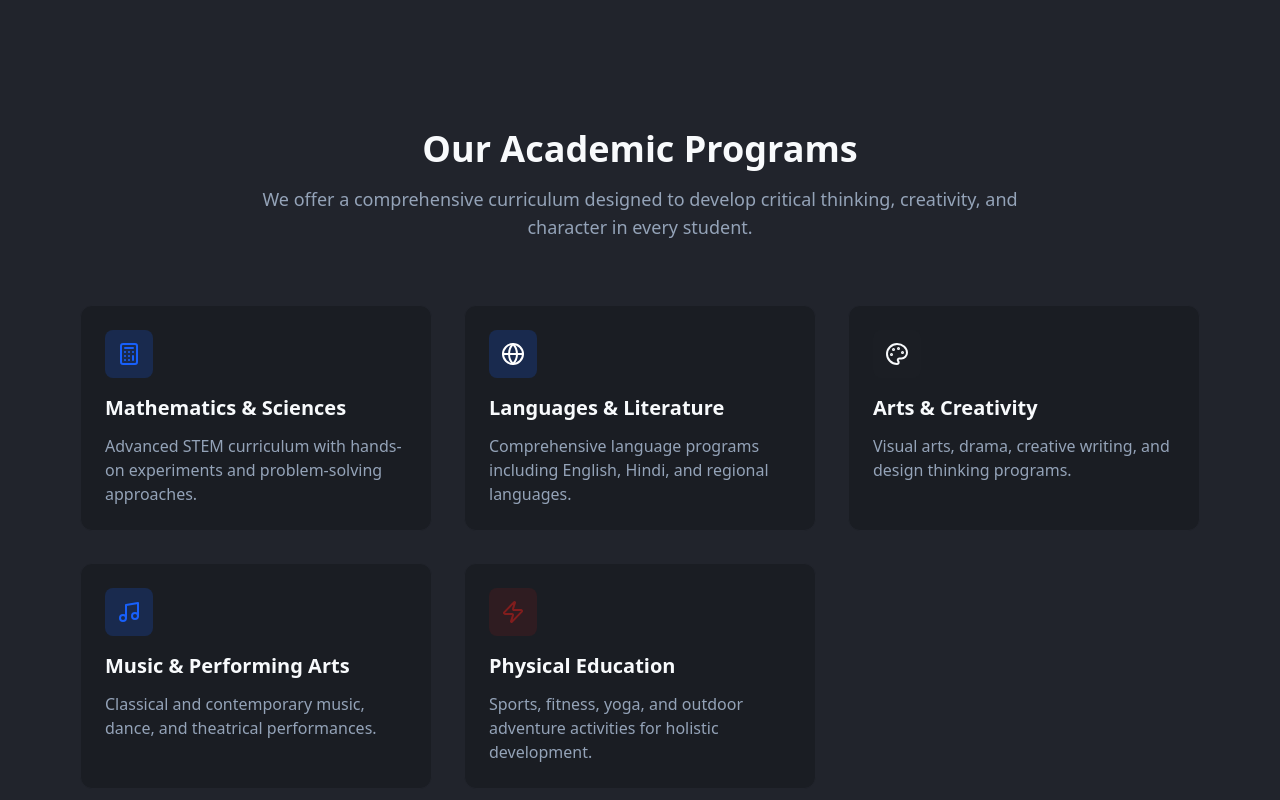
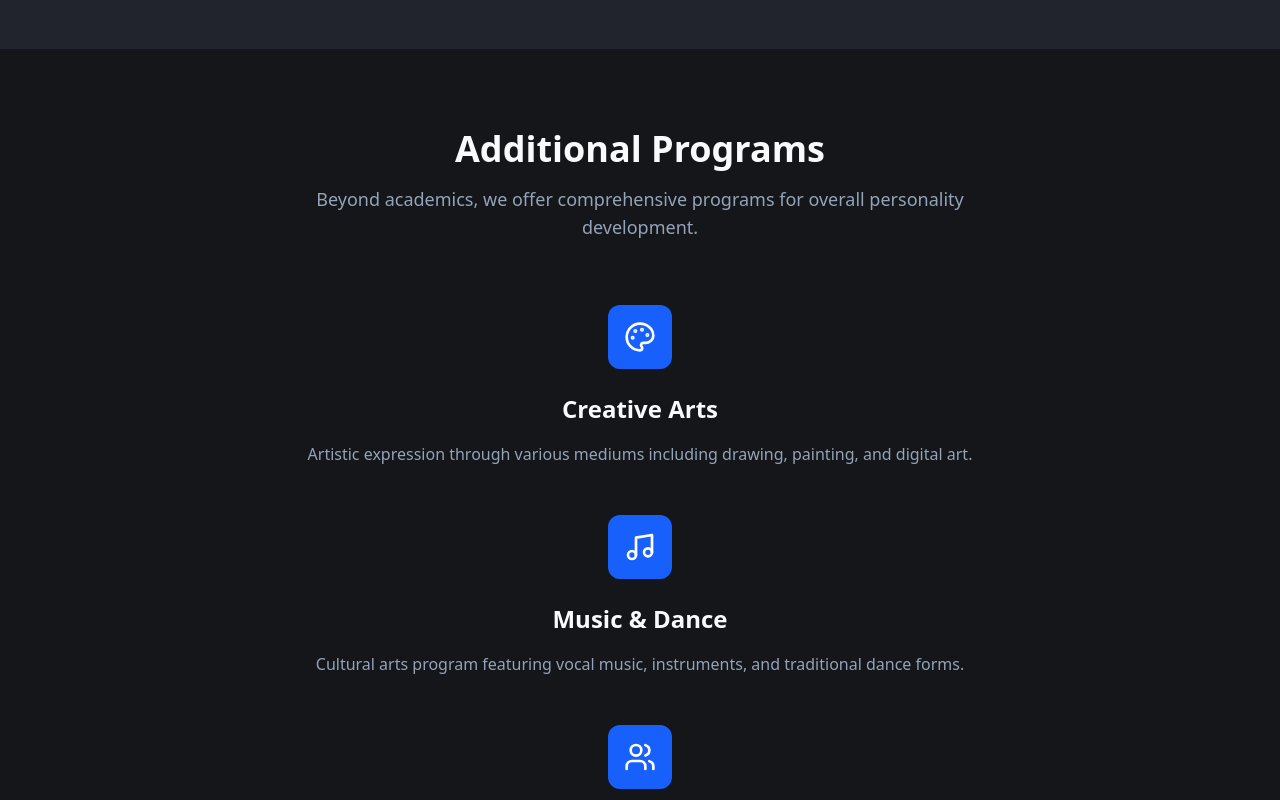
Before and after one commit to test6269/shakti-shanti-showcase, a React (Vite) app: page / in a window 1280 px wide. Shown: the part 5260-6060 px from the top of the page. Built offline with nearby package versions, Linux system fonts and the light colour scheme.

Commit message:
Update program icons
Updated the icons for the academic programs to match the style in the provided image.

```diff
--- a/src/components/ProgramsSection.tsx
+++ b/src/components/ProgramsSection.tsx
@@ -1,60 +1,50 @@
 
-import { GraduationCap, Palette, Calculator, Globe, Music, Zap } from "lucide-react";
+import { Palette, Music, Users, Trophy } from "lucide-react";
 
 const ProgramsSection = () => {
   const programs = [
     {
-      icon: <Calculator className="text-primary" size={24} />,
-      title: "Mathematics & Sciences",
-      description: "Advanced STEM curriculum with hands-on experiments and problem-solving approaches.",
-      color: "bg-primary/20"
+      icon: <Palette className="text-primary-foreground" size={32} />,
+      title: "Creative Arts",
+      description: "Artistic expression through various mediums including drawing, painting, and digital art."
     },
     {
-      icon: <Globe className="text-accent-foreground" size={24} />,
-      title: "Languages & Literature",
-      description: "Comprehensive language programs including English, Hindi, and regional languages.",
-      color: "bg-accent/20"
+      icon: <Music className="text-primary-foreground" size={32} />,
+      title: "Music & Dance",
+      description: "Cultural arts program featuring vocal music, instruments, and traditional dance forms."
     },
     {
-      icon: <Palette className="text-secondary-foreground" size={24} />,
-      title: "Arts & Creativity",
-      description: "Visual arts, drama, creative writing, and design thinking programs.",
-      color: "bg-secondary/20"
+      icon: <Users className="text-primary-foreground" size={32} />,
+      title: "Sports & Games",
+      description: "Physical education with various indoor and outdoor sports activities."
     },
     {
-      icon: <Music className="text-primary" size={24} />,
-      title: "Music & Performing Arts",
-      description: "Classical and contemporary music, dance, and theatrical performances.",
-      color: "bg-primary/20"
-    },
-    {
-      icon: <Zap className="text-destructive" size={24} />,
-      title: "Physical Education",
-      description: "Sports, fitness, yoga, and outdoor adventure activities for holistic development.",
-      color: "bg-destructive/20"
-    },
+      icon: <Trophy className="text-primary-foreground" size={32} />,
+      title: "International Olympiads",
+      description: "Mathematical, scientific, and academic olympiad competitions at national and international levels."
+    }
   ];
 
   return (
-    <section id="programs" className="py-20 bg-muted">
+    <section id="programs" className="py-20 bg-background">
       <div className="container mx-auto max-w-6xl px-4">
         {/* Section Header */}
         <div className="text-center mb-16">
-          <h2 className="text-4xl font-bold text-foreground mb-4">Our Academic Programs</h2>
+          <h2 className="text-4xl font-bold text-foreground mb-4">Additional Programs</h2>
           <p className="text-lg text-muted-foreground max-w-3xl mx-auto">
-            We offer a comprehensive curriculum designed to develop critical thinking, creativity, and character in every student.
+            Beyond academics, we offer comprehensive programs for overall personality development.
           </p>
         </div>
 
         {/* Programs Grid */}
-        <div className="grid md:grid-cols-2 lg:grid-cols-3 gap-8 mb-16">
+        <div className="space-y-12 mb-16">
           {programs.map((program, index) => (
-            <div key={index} className="bg-card rounded-xl p-6 border border-border hover:shadow-lg transition-shadow group">
-              <div className={`${program.color} w-12 h-12 rounded-lg flex items-center justify-center mb-4 group-hover:scale-110 transition-transform`}>
+            <div key={index} className="text-center max-w-2xl mx-auto">
+              <div className="w-16 h-16 bg-primary rounded-xl flex items-center justify-center mx-auto mb-6">
                 {program.icon}
               </div>
-              <h3 className="text-xl font-semibold text-card-foreground mb-3">{program.title}</h3>
-              <p className="text-muted-foreground">{program.description}</p>
+              <h3 className="text-2xl font-bold text-foreground mb-4">{program.title}</h3>
+              <p className="text-muted-foreground leading-relaxed">{program.description}</p>
             </div>
           ))}
         </div>
```
